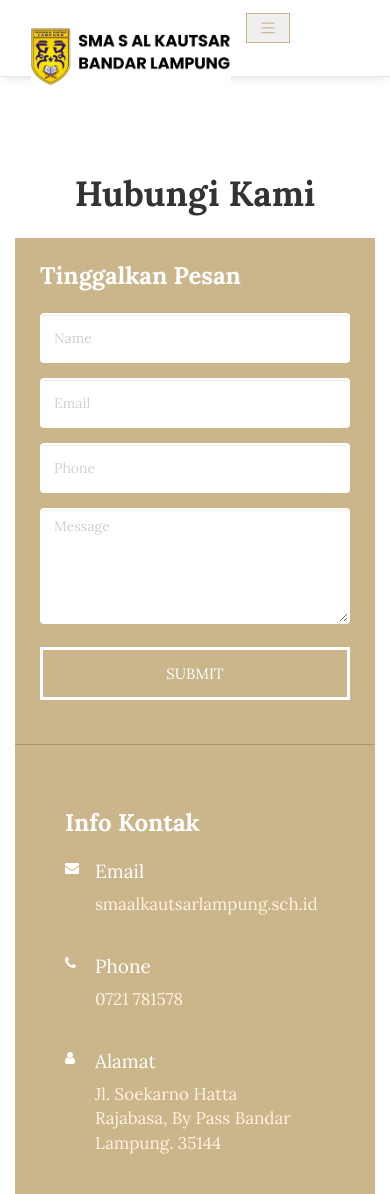
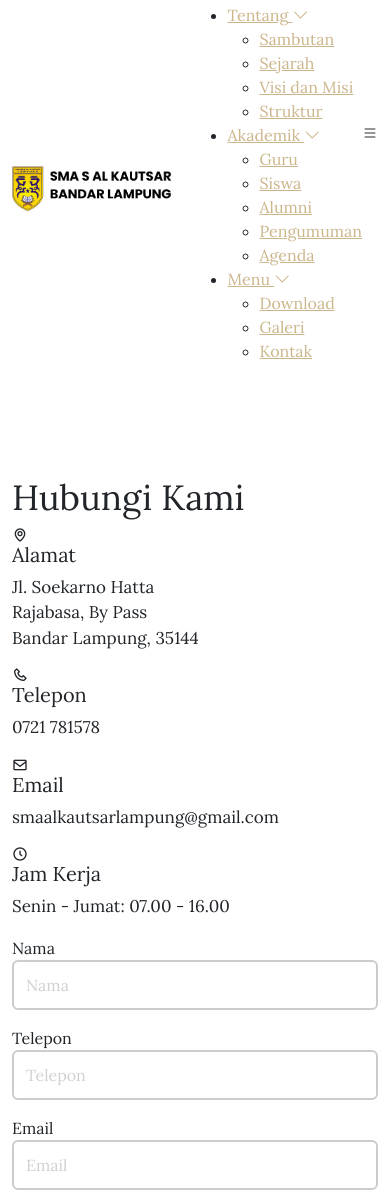
Before and after one commit to magiuz/project-aka, a CodeIgniter app: page /alkautsar-project/index.php/contact/index in a window 390 px wide; the page is wider, and only the part inside the window is pictured. Shown: the top 1194 px of that part. Run offline with CodeIgniter, Linux system fonts and the light colour scheme; data comes from the database, SQL or seed files in the repository; style sheets or scripts are compiled from the project's sources; some libraries are stand-ins or nearby versions; grey boxes are pictures that could not be loaded.

Commit message:
update kontak

```diff
--- a/application/controllers/Contact.php
+++ b/application/controllers/Contact.php
@@ -6,7 +6,7 @@ class Contact extends CI_Controller
     parent::__construct();
     $this->load->model('m_kontak');
     $this->load->model('m_pengunjung');
-    $this->load->view('templates/header');
+    $this->load->view('templates/header_1');
     $this->m_pengunjung->count_visitor();
   }
   function index()
--- a/application/views/depan/v_contact.php
+++ b/application/views/depan/v_contact.php
@@ -5,7 +5,11 @@
     <!-- Required meta tags -->
     <meta charset="utf-8">
     <meta name="viewport" content="width=device-width, initial-scale=1, shrink-to-fit=no">
-    <title>Contact</title>
+    <title>Kontak</title>
+
+    <link href="assets/aset/img/icon.png" rel="icon">
+    <link href="assets/aset/img/apple-touch-icon.png" rel="apple-touch-icon">
+
     <link rel="shorcut icon" href="theme/images/icon.png">
     <!-- Bootstrap CSS -->
     <link rel="stylesheet" href="theme/css/bootstrap.min.css">
@@ -15,98 +19,129 @@
     <link rel="stylesheet" href="theme/css/font-awesome.min.css">
     <!-- Simple Line Font -->
     <link rel="stylesheet" href="theme/css/simple-line-icons.css">
-    <!-- Owl Carousel -->
+    <!-- Slider / Carousel -->
+    <link rel="stylesheet" href="theme/css/slick.css">
+    <link rel="stylesheet" href="theme/css/slick-theme.css">
     <link rel="stylesheet" href="theme/css/owl.carousel.min.css">
+
+    <!-- Google Fonts -->
+    <link href="https://fonts.googleapis.com/css?family=Open+Sans:300,300i,400,400i,600,600i,700,700i|Roboto:300,300i,400,400i,500,500i,700,700i|Poppins:300,300i,400,400i,500,500i,600,600i,700,700i" rel="stylesheet">
+
+    <!-- Vendor CSS Files -->
+    <link href="assets/aset/vendor/animate.css/animate.min.css" rel="stylesheet">
+    <link href="assets/aset/vendor/bootstrap/css/bootstrap.min.css" rel="stylesheet">
+    <link href="assets/aset/vendor/bootstrap-icons/bootstrap-icons.css" rel="stylesheet">
+    <link href="assets/aset/vendor/boxicons/css/boxicons.min.css" rel="stylesheet">
+    <link href="assets/aset/vendor/glightbox/css/glightbox.min.css" rel="stylesheet">
+    <link href="assets/aset/vendor/swiper/swiper-bundle.min.css" rel="stylesheet">
+
+    <!-- Template Main CSS File -->
+    <link href="assets/aset/css/style.css" rel="stylesheet">
     <!-- Main CSS -->
     <link href="theme/css/style.css" rel="stylesheet">
+    <?php
+    function limit_words($string, $word_limit)
+    {
+        $words = explode(" ", $string);
+        return implode(" ", array_splice($words, 0, $word_limit));
+    }
+    ?>
+    <!-- Bootstrap 4 cdn  -->
+    <!--<link rel="stylesheet" href="https://cdn.jsdelivr.net/npm/bootstrap@4.0.0/dist/css/bootstrap.min.css" integrity="sha384-Gn5384xqQ1aoWXA+058RXPxPg6fy4IWvTNh0E263XmFcJlSAwiGgFAW/dAiS6JXm" crossorigin="anonymous">-->
 </head>
 
 <body>
 
+    <!-- ======= Contact Us Section ======= -->
+    <section id="contact" class="contact section-bg">
 
-    <section class="contact">
         <div class="container">
-            <div class="row">
-                <div class="col-md-12">
-                    <div class="contact-title">
+            <div class="section-title">
                 <h2>Hubungi Kami</h2>
             </div>
         </div>
+
+        <div class="container-fluid">
+
+            <div class="row">
+
+                <div class="col-lg-6 d-flex align-items-stretch infos">
+
+                    <div class="row">
+
+                        <div class="col-lg-6 info d-flex flex-column align-items-stretch">
+                            <i class="bx bx-map"></i>
+                            <h4>Alamat</h4>
+                            <p>Jl. Soekarno Hatta<br>Rajabasa, By Pass<br>Bandar Lampung, 35144</p>
                         </div>
-            <div class="row">
-                <div class="col-md-12">
-                    <div class="contact-form">
-                        <div class="row">
-                            <div class="col-xs-12 col-sm-12 col-md-6 contact-option">
-                                <div class="contact-option_rsp">
-                                    <h3>Tinggalkan Pesan</h3>
-                                    <form action="<?php echo site_url('contact/kirim_pesan'); ?>" method="post">
-                                        <div class="form-group">
-                                            <input type="text" class="form-control" placeholder="Name" name="xnama" required>
-                                        </div>
-                                        <!-- // end .form-group -->
-                                        <div class="form-group">
-                                            <input type="email" class="form-control" placeholder="Email" name="xemail" required>
-                                        </div>
-                                        <!-- // end .form-group -->
-                                        <div class="form-group">
-                                            <input type="text" class="form-control" placeholder="Phone" name="xphone" required>
-                                        </div>
-                                        <!-- // end .form-group -->
-                                        <div class="form-group">
-                                            <textarea placeholder="Message" class="form-control" name="xmessage" required rows="5"></textarea>
-                                        </div>
-                                        <!-- // end .form-group -->
-                                        <button type="submit" class="btn btn-default btn-submit">SUBMIT</button>
-                                        <div><?php echo $this->session->flashdata('msg'); ?></div>
-                                        <!-- // end #js-contact-result -->
-                                    </form>
-                                </div>
-                            </div>
-                            <div class="col-xs-12 col-sm-12 col-md-6">
-                                <div class="contact-address">
-                                    <h3>Info Kontak</h3>
-                                    <div class="contact-details">
-                                        <i class="fa fa-envelope" aria-hidden="true"></i>
-                                        <h6>Email</h6>
-                                        <p>smaalkautsarlampung.sch.id
-                                            <!-- <br> smaalkautsarlampung.sch.id -->
-                                        </p>
-                                    </div>
-                                    <br>
-                                    <div class="contact-details">
-                                        <i class="fa fa-phone" aria-hidden="true"></i>
-                                        <h6>Phone</h6>
+                        <div class="col-lg-6 info info-bg d-flex flex-column align-items-stretch">
+                            <i class="bx bx-phone"></i>
+                            <h4>Telepon</h4>
                             <p>0721 781578</p>
                         </div>
-                                    <br>
-                                    <div class="contact-details">
-                                        <i class="fa fa-user" aria-hidden="true"></i>
-                                        <h6>Alamat</h6>
-                                        <p>Jl. Soekarno Hatta
-                                            Rajabasa, By Pass
-                                            Bandar Lampung. 35144
-                                        </p>
+                        <div class="col-lg-6 info info-bg d-flex flex-column align-items-stretch">
+                            <i class="bx bx-envelope"></i>
+                            <h4>Email</h4>
+                            <p>smaalkautsarlampung@gmail.com</p>
                         </div>
-                                    <br>
-                                    <div class="contact-details">
-                                        <iframe src="https://www.google.com/maps/embed?pb=!1m18!1m12!1m3!1d3972.357632026906!2d105.23396317427118!3d-5.36228955366427!2m3!1f0!2f0!3f0!3m2!1i1024!2i768!4f13.1!3m3!1m2!1s0x2e40cff9c110dbff%3A0xb0bbb3e360027e10!2sSMA%20Al%20Kautsar!5e0!3m2!1sid!2sid!4v1672210722800!5m2!1sid!2sid" width="450" height="300" style="border:0;" allowfullscreen="" loading="lazy" referrerpolicy="no-referrer-when-downgrade"></iframe>
+                        <div class="col-lg-6 info d-flex flex-column align-items-stretch">
+                            <i class="bx bx-time-five"></i>
+                            <h4>Jam Kerja</h4>
+                            <p>Senin - Jumat: 07.00 - 16.00</p>
                         </div>
 
                     </div>
+
+                </div>
+
+
+                <div class="col-lg-6 d-flex align-items-stretch contact-form-wrap">
+                    <form action="forms/contact.php" method="post" role="form" class="php-email-form">
+                        <div class="row">
+                            <div class="col-md-6 form-group">
+                                <label for="name">Nama</label>
+                                <input type="text" name="name" class="form-control" id="name" placeholder="Nama" required>
+                            </div>
+                            <div class="col-md-6 form-group mt-3 mt-md-0">
+                                <label for="phone">Telepon</label>
+                                <input type="text" class="form-control" name="phone" id="phone" placeholder="Telepon" required>
                             </div>
                         </div>
+                        <div class="form-group mt-3">
+                            <label for="email">Email</label>
+                            <input type="email" class="form-control" name="email" id="email" placeholder="Email" required>
+
                         </div>
+                        <div class="form-group mt-3">
+                            <label for="message">Pesan</label>
+                            <textarea class="form-control" name="message" rows="8" required></textarea>
                         </div>
+                        <div class="my-3">
+                            <div class="loading">Loading</div>
+                            <div class="error-message"></div>
+                            <div class="sent-message">Pesan Anda Berhasil Terkirim. Terima Kasih!</div>
                         </div>
-            <div class="row">
-                <div class="col-md-12">
-                    <p class="contact-center">OR</p>
+                        <div class="text-center"><button type="submit">Kirim Pesan</button></div>
+                    </form>
                 </div>
+
+                <div class="col-lg-12 d-flex align-items-stretch contact-form-wrap">
+                    <iframe src="https://www.google.com/maps/embed?pb=!1m18!1m12!1m3!1d3972.357597269861!2d105.23396317373543!3d-5.36229489461647!2m3!1f0!2f0!3f0!3m2!1i1024!2i768!4f13.1!3m3!1m2!1s0x2e40cff9c110dbff%3A0xb0bbb3e360027e10!2sSMA%20Al%20Kautsar!5e0!3m2!1sid!2sid!4v1672730154303!5m2!1sid!2sid" width="1300" height="300" style="border:0;" allowfullscreen="" loading="lazy" referrerpolicy="no-referrer-when-downgrade"></iframe>
+
                 </div>
+
             </div>
-    </section>
-    <!--//END  ABOUT IMAGE -->
+
+
+
+
+
+
+
+        </div>
+
+        </div>
+    </section><!-- End Contact Us Section -->
 
     <!-- jQuery, Bootstrap JS. -->
     <script src="theme/js/jquery.min.js"></script>
```
Lines whose indentation alone changed are shown as unchanged.
